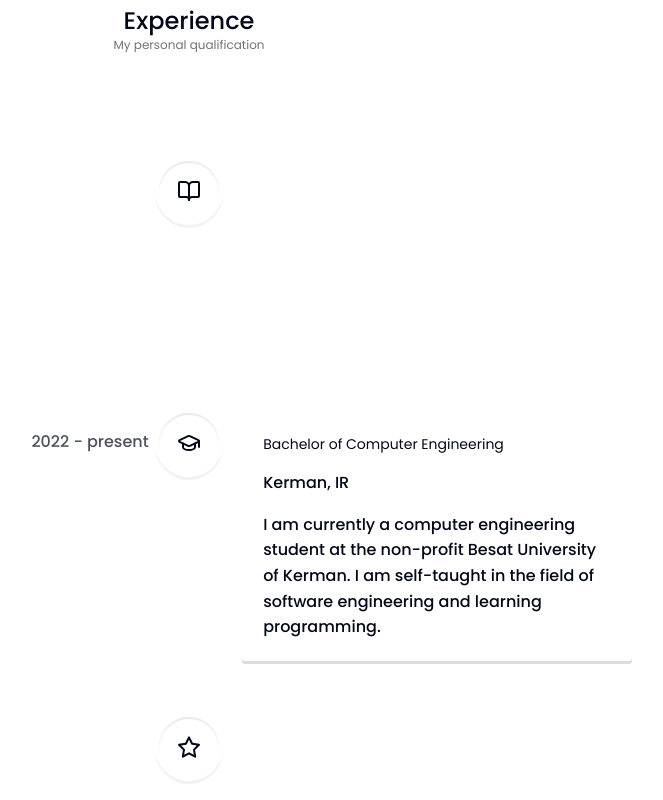
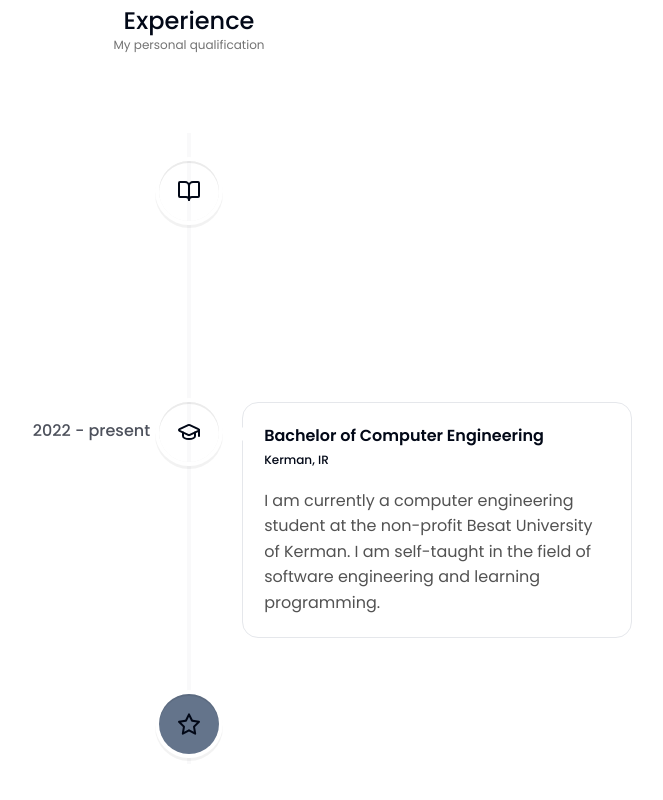
Before and after one commit to alierezayi/personal-website-nextjs, a Next.js app: page / in a window 1280 px wide. Shown: the part 3020-3820 px from the top of the page, without its empty margins (451-1114 px from the left). Built offline with nearby package versions, Linux system fonts and the light colour scheme.

Commit message:
styling vertical timeline

```diff
--- a/components/ui/bento-grid.tsx
+++ b/components/ui/bento-grid.tsx
@@ -66,9 +66,9 @@ export const BentoGridItem = ({
         <span className="text-neutral-600 dark:text-gray-400">
           <item.icon className="w-5 h-5" />
         </span>
-        <div className="font-semibold text-base text-neutral-600 dark:text-neutral-200 mb-2 mt-2 truncate">
+        <h2 className="font-semibold text-base text-neutral-600 dark:text-neutral-200 mb-2 mt-2 truncate">
           {item.title}
-        </div>
+        </h2>
         <div className="font-normal text-neutral-600 text-xs dark:text-neutral-300">
           {item.description}
         </div>
--- a/containers/sections/experience.tsx
+++ b/containers/sections/experience.tsx
@@ -7,6 +7,7 @@ import {
   SectionSubTitle,
 } from "@/components/sections";
 import { EXPERIENCES } from "@/constants/refrences/experiences";
+import { useTheme } from "next-themes";
 import React from "react";
 import {
   VerticalTimeline,
@@ -15,25 +16,58 @@ import {
 import "react-vertical-timeline-component/style.min.css";
 
 export default function Experience() {
+  const { theme } = useTheme();
   return (
     <Section name="Experience">
       <SectionHeading>Experience</SectionHeading>
-      <SectionSubTitle>My personal qualification</SectionSubTitle>
+      <SectionSubTitle className="">My personal qualification</SectionSubTitle>
       <SectionContent>
-        <VerticalTimeline>
+        <VerticalTimeline lineColor="#e5e7eb3e">
           {EXPERIENCES.map((experience, i) => (
             <React.Fragment key={i}>
               {experience.title ? (
                 <VerticalTimelineElement
+                  contentStyle={{
+                    background: theme === "dark" ? "#020617" : "#fffff",
+                    border:
+                      theme === "dark"
+                        ? "1px solid #374151"
+                        : "1px solid #e5e7eb",
+                    textAlign: "left",
+                    borderRadius: "16px",
+                    boxShadow: "none",
+                  }}
+                  contentArrowStyle={{
+                    borderRight:
+                      theme === "dark"
+                        ? "7px solid  #020617"
+                        : "7px solid  #fffff",
+                  }}
+                  iconStyle={{
+                    background: theme === "dark" ? "#020617" : "#fffff",
+                    fontSize: "1.25rem",
+                  }}
                   date={experience.date}
                   icon={experience.icon}
                 >
-                  <h3>{experience.title}</h3>
-                  <p>{experience.location}</p>
-                  <p>{experience.description}</p>
+                  <h3 className="font-semibold text-base">
+                    {experience.title}
+                  </h3>
+                  <p className="font-normal !mt-1 !text-xs">
+                    {experience.location}
+                  </p>
+                  <p className="!mt-5 !font-normal text-neutral-600 dark:text-neutral-200">
+                    {experience.description}
+                  </p>
                 </VerticalTimelineElement>
               ) : (
-                <VerticalTimelineElement icon={experience.icon} />
+                <VerticalTimelineElement
+                  iconStyle={{
+                    background: "#64748b",
+                    fontSize: "1.5rem",
+                  }}
+                  icon={experience.icon}
+                />
               )}
             </React.Fragment>
           ))}
```
